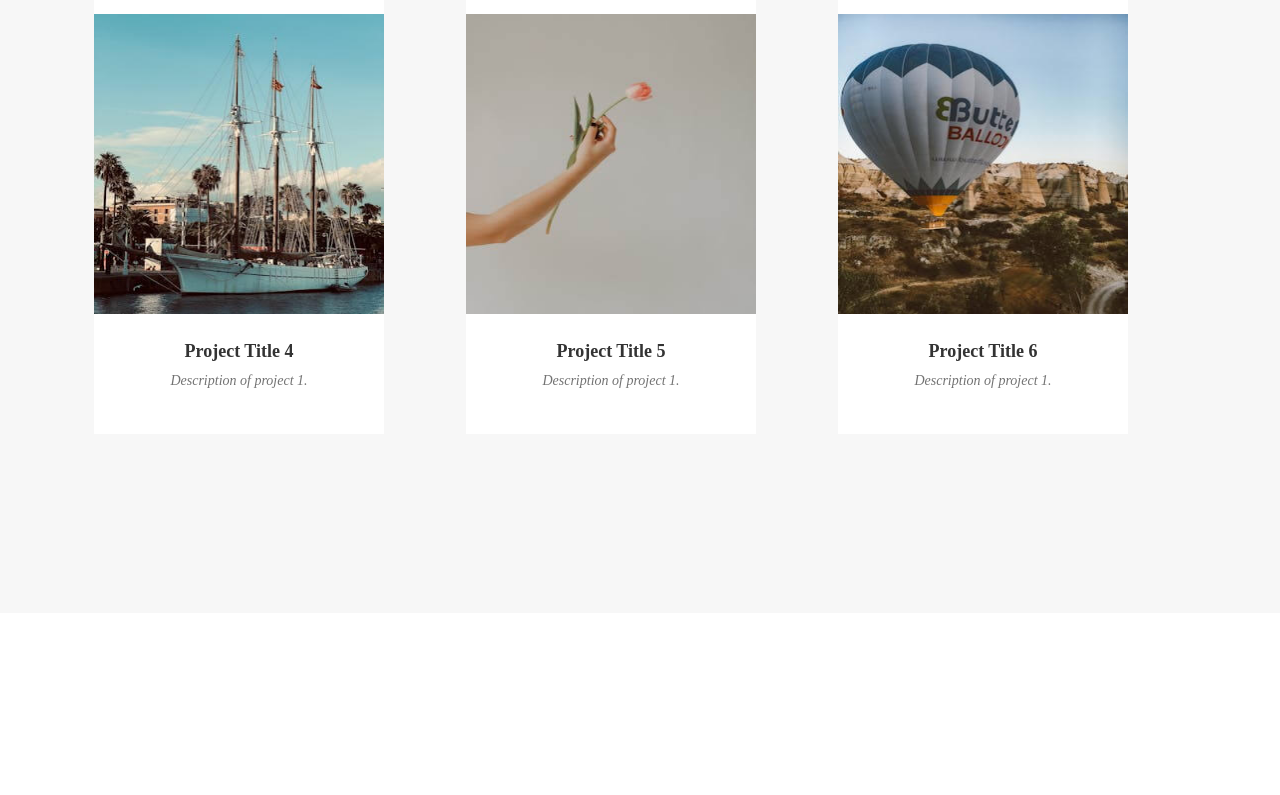
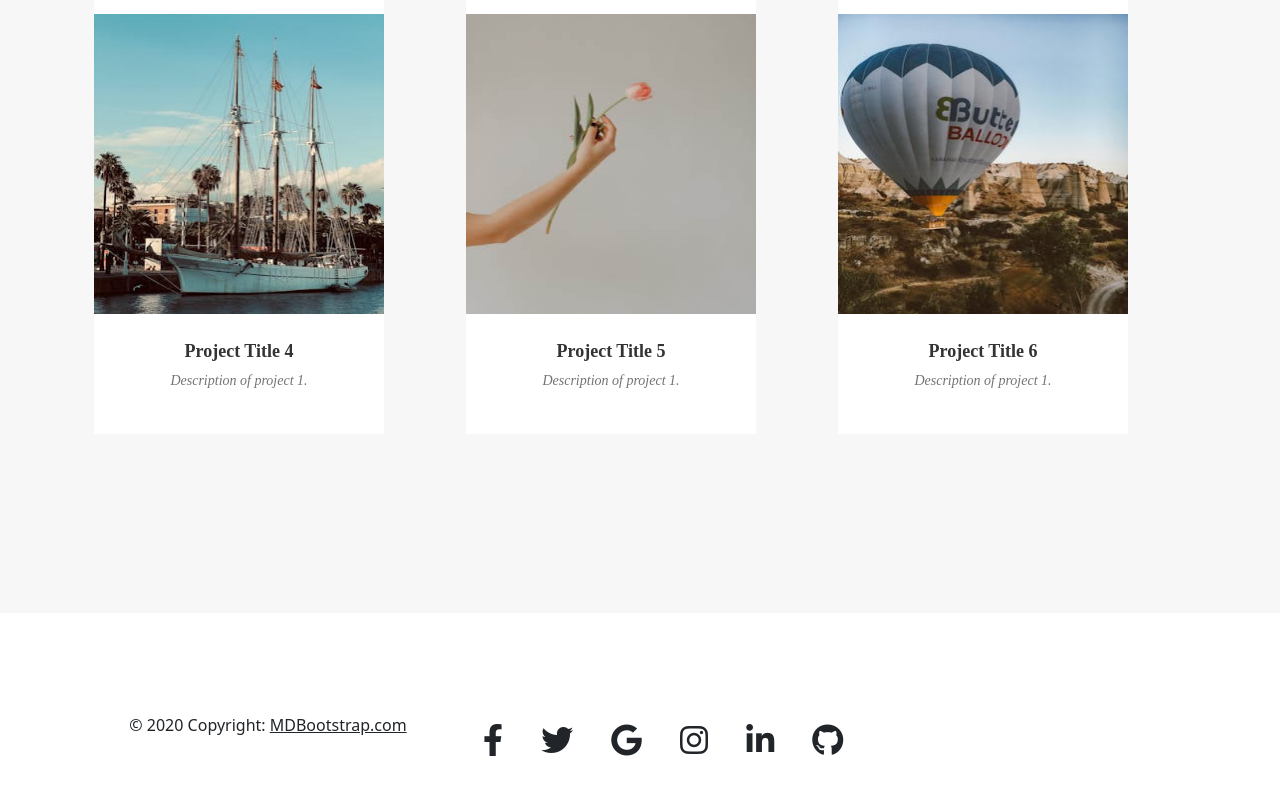
Before and after one commit to KnockOut19882/Golden-Task, a website: page index.html in a window 1280 px wide. Shown: the part 2435-3230 px from the top of the page. Before the commit the page ends 3048 px from the top, so only its background shows below. Drawn offline with nearby package versions, Linux system fonts and the light colour scheme.

Commit message:
Add html to Footer

```diff
--- a/index.html
+++ b/index.html
@@ -127,5 +127,23 @@
       </div>
     </div>
   </section>
+  <footer class="footer">
+    <div class="container">
+      <div class="row">
+        <div class="col-4 text-center">
+          © 2020 Copyright:
+          <a class="text-body" href="https://mdbootstrap.com/">MDBootstrap.com</a>
+        </div>
+        <div class="col-8 text-right">
+          <a data-mdb-ripple-init class="btn btn-outline btn-floating m-1" aria-hidden="true" href="#" role="button"> <i class="fab fa-facebook-f fa-2x"></i ></a>
+          <a data-mdb-ripple-init class="btn btn-outline btn-floating m-1" aria-hidden="true" href="#" role="button"> <i class="fab fa-twitter fa-2x"></i ></a>
+          <a data-mdb-ripple-init class="btn btn-outline btn-floating m-1" href="#" role="button"> <i class="fab fa-google fa-2x"></i ></a>
+          <a data-mdb-ripple-init class="btn btn-outline btn-floating m-1" href="#" role="button"> <i class="fab fa-instagram fa-2x"></i></a>
+          <a data-mdb-ripple-init class="btn btn-outline btn-floating m-1" href="#" role="button"> <i class="fab fa-linkedin-in fa-2x"></i></a>
+          <a data-mdb-ripple-init class="btn btn-outline btn-floating m-1" href="#" role="button"> <i class="fab fa-github fa-2x"></i></a>
+        </div>
+      </div>
+    </div>
+  </footer>
 </body>
 </html>
```
